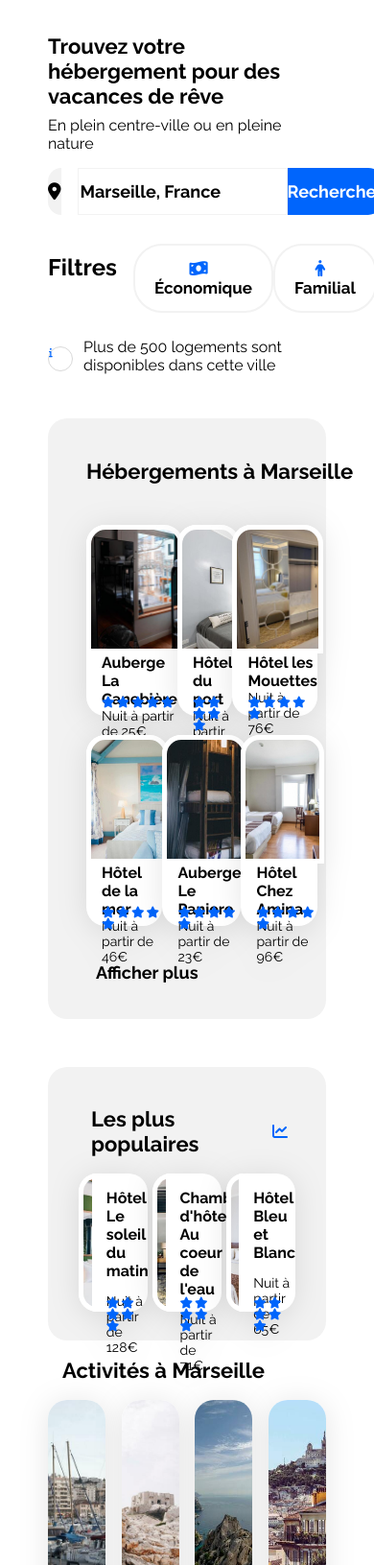
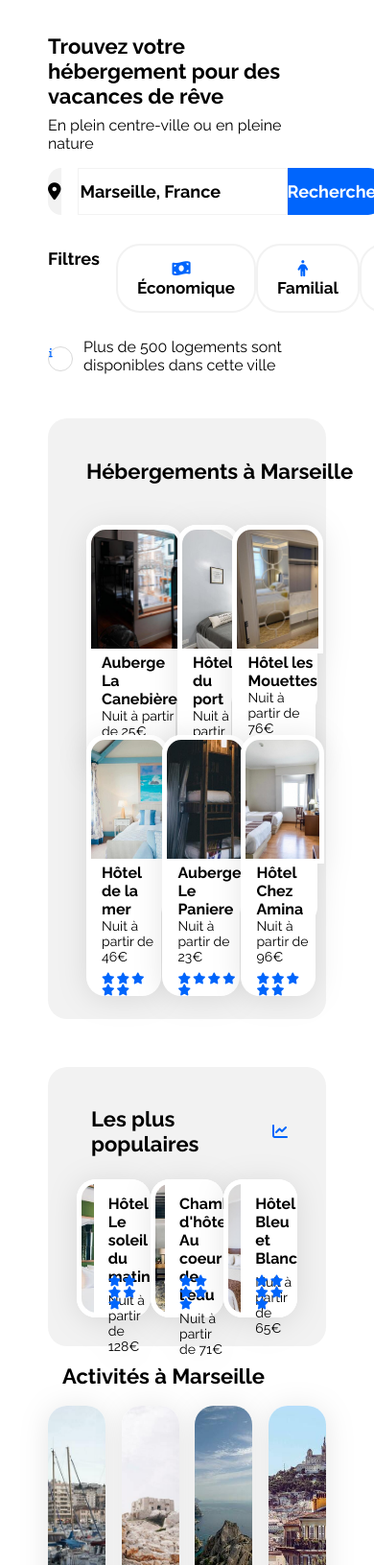
Before and after one commit to Allo3/booki, a plain HTML site: page index.html in a window 390 px wide. Shown: the part 74-1705 px from the top of the page at 96% size. Drawn offline with Linux system fonts and the light colour scheme.

Commit message:
fix desktop tablet responsive
fix du responsive (correct à mon goût) tablette et bureau
une card horizontale qui me plait pas, à voir pour fix

reste responsive mobile

```diff
--- a/styles.css
+++ b/styles.css
@@ -214,10 +214,14 @@ a {
 }
 
 .container-filter {
-    width: 68.31%;
-
+    width: 914px;
 }
 
+.container-filter h2{
+    font-weight: 700;
+    font-size: 18px;
+    color: #000000;
+}
 .container-filter i {
     padding-right: 10px;
     color: #0065FC;
@@ -226,8 +230,8 @@ a {
 .container-filter button {
     font-weight: 700;
     font-size: 17px;
-    width: auto;
-    border-radius: 30px;
+    width: 100%;
+    border-radius: 25px;
     padding-top: 14px;
     padding-bottom: 14px;
     padding-left: 20px;
@@ -287,7 +291,7 @@ a {
 .limit-cards {
     flex-wrap: wrap;
     flex-direction: column;
-    width: 65.67%;
+    width: 855px;
     height: auto;
     background-color: #F2F2F2;
     border-radius: 20px;
@@ -305,7 +309,7 @@ a {
 }
 
 .cards-family3 {
-    flex-flow: row ;
+    flex-flow: row;
     justify-content: space-between;
     margin-left: 40px;
     margin-right: 40px;
@@ -314,7 +318,7 @@ a {
 }
 
 .cards-family6 {
-    flex-flow: row ;
+    flex-flow: row;
     justify-content: space-between;
     margin-left: 40px;
     margin-right: 40px;
@@ -347,8 +351,12 @@ a {
 
 .container-card {
     flex-direction: column;
-    height: 37.69%;
-    margin-left: 16px;
+    width: auto;
+    height: auto;
+    padding-left: 16px;
+    border-end-start-radius: 20px;
+    border-end-end-radius: 20px;
+    background-color: white;
 }
 
 .container-card h3 {
@@ -364,7 +372,9 @@ a {
     color: #000000;
     margin: 0;
 }
-
+.container-card .four-stars{
+    padding-top: 9px;
+}
 
 .four-stars .fa-star:hover {
     color: red;
@@ -375,8 +385,6 @@ a {
 }
 
 .four-stars {
-    position: absolute;
-    top: 90%;
     display: flex;
     flex-wrap: wrap;
     flex-direction: row-reverse;
@@ -398,7 +406,8 @@ a {
 
 
 .limit-cards-hor {
-    width: 31.34%;
+    width: 408px;
+    height: auto;
     background-color: #F2F2F2;
     border-radius: 20px;
     margin-right: 50px;
@@ -426,15 +435,17 @@ a {
     justify-content: space-between;
     width: auto;
     height: 79.55%;
+    margin-top: 6px;
 }
 
 .card-hor {
-    flex: 1 1 1;
-    height: 28.92%;
+    flex: 0 1 343px;
+    height: 144px;
     background: white;
     border-radius: 20px;
     margin-left: 37px;
     margin-right: 40px;
+    margin-bottom: 21px;
     filter: drop-shadow(0px 3px 15px rgba(0, 0, 0, 0.1));
 
 }
@@ -457,6 +468,10 @@ a {
 
 .container-card-hor {
     width: 53.45%;
+    height: auto;
+    background-color: white;
+    border-top-right-radius: 20px;
+    border-bottom-right-radius: 20px;
     margin-left: 10px;
 }
 
@@ -471,7 +486,11 @@ a {
     font-weight: 400;
     font-size: 14px;
     color: black;
-    margin-bottom: 0;
+    margin-top: 7px;
+}
+.container-card-hor .four-stars{
+    position: absolute;
+    bottom: 8px;
 }
 
 .limit-cards-vert h2 {
@@ -583,16 +602,29 @@ a {
 
     .container-filter {
         width: 100%;
-        margin-top: 0;
     }
 
     .container-filter .buttons {
         margin-left: 17px;
-        margin-right: 60px;
+        margin-right: 40px;
         width: 100%;
         display: flex;
         flex-direction: row;
         justify-content: space-between;
+    }
+
+    .container-filter button {
+        font-weight: 700;
+        font-size: 17px;
+        width: auto;
+        border-radius: 25px;
+        padding-top: 14px;
+        padding-bottom: 14px;
+        padding-left: 20px;
+        padding-right: 20px;
+        height: auto;
+        background-color: white;
+        border: 2px solid #f2f2f2;
     }
 
     .container-hebergements {
```
